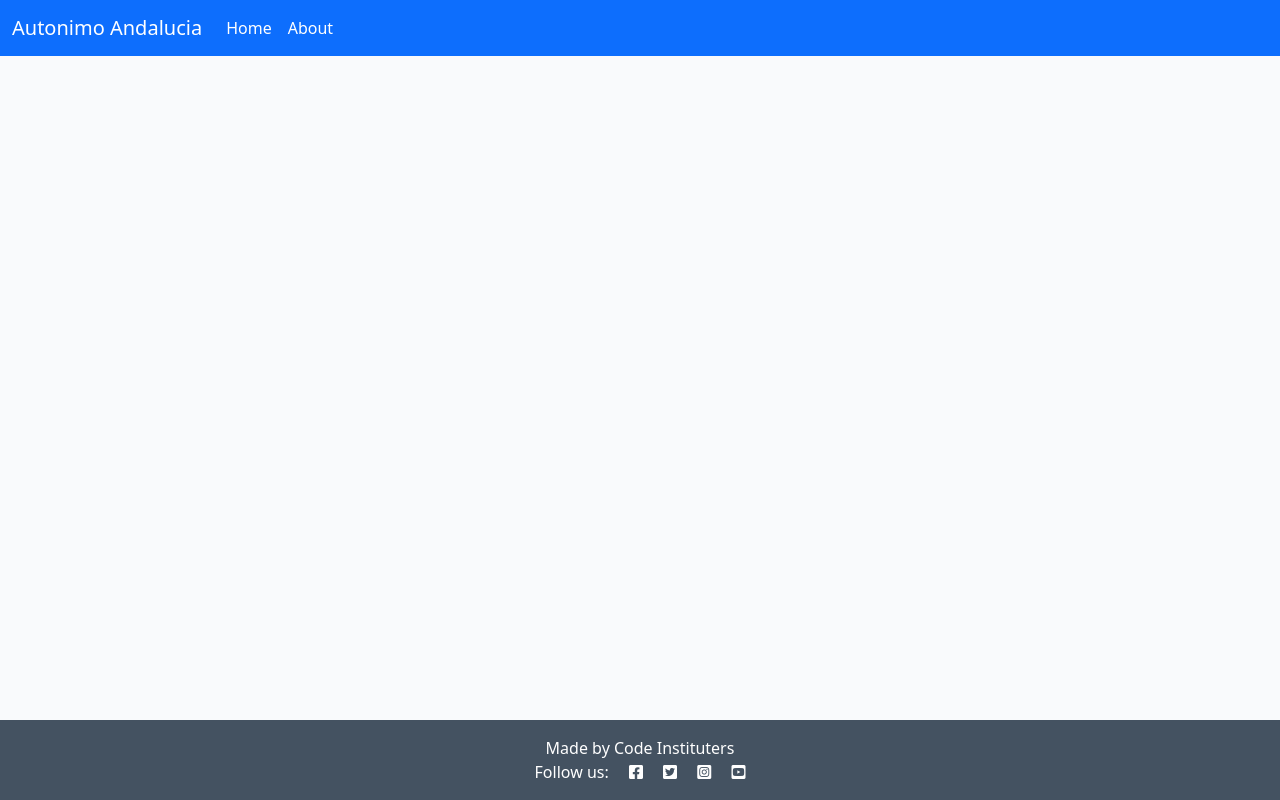
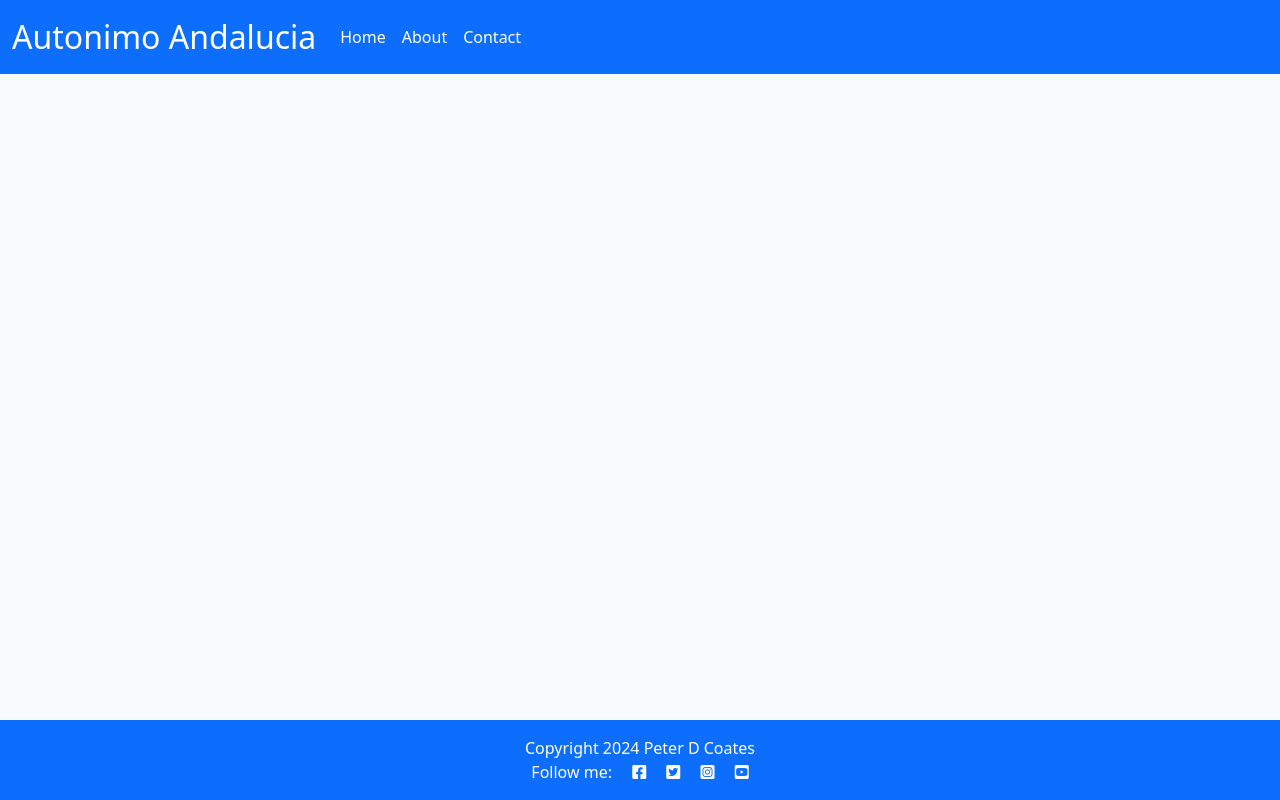
Before and after one commit to coatespeter/autonimo-blog-pp4, a Django app: page / in a window 1280 px wide. Run offline with Django 4.2, Linux system fonts and the light colour scheme; data that the repository does not hold is empty.

Commit message:
update styling in the header and footer

```diff
--- a/posts/templates/posts/index.html
+++ b/posts/templates/posts/index.html
@@ -50,3 +50,6 @@
 
 <!-- index.html content ends here -->
 {% endblock %}
+{% block copyright %}
+    Copyright 2024 Peter D Coates
+{% endblock %}
--- a/templates/base.html
+++ b/templates/base.html
@@ -28,8 +28,9 @@
     <!-- Navigation -->
     <nav class="navbar navbar-expand-lg bg-primary" data-bs-theme="dark">
         <div class="container-fluid">
-            <span class="navbar-brand text-white">Autonimo Andalucia</span>
-            <button class="navbar-toggler" type="button" data-bs-toggle="collapse" data-bs-target="#navbarColor01" aria-controls="navbarColor01" aria-expanded="false" aria-label="Toggle navigation">
+            <span class="navbar-brand text-white mx-auto fs-2 me-3">Autonimo Andalucia</span>
+            <button class="navbar-toggler" type="button" data-bs-toggle="collapse" data-bs-target="#navbarColor01"
+                aria-controls="navbarColor01" aria-expanded="false" aria-label="Toggle navigation">
                 <span class="navbar-toggler-icon"></span>
             </button>
             <div class="collapse navbar-collapse" id="navbarColor01">
@@ -41,6 +42,9 @@
                     </li>
                     <li class="nav-item">
                         <a class="nav-link text-white" href="#">About</a>
+                    </li>
+                    <li class="nav-item">
+                        <a class="nav-link text-white" href="#">Contact</a>
                     </li>
                 </ul>
             </div>
@@ -56,9 +60,9 @@
     </main>
 
     <!-- Footer -->
-    <footer class="footer mt-auto py-3 dark-bg">
-        <p class="m-0 text-center text-white">Made by Code Instituters</p>
-        <p class="m-0 text-center text-white">Follow us: <i class="fab fa-facebook-square ms-3"></i>
+    <footer class="footer mt-auto py-3 bg-primary">
+        <p class="m-0 text-center text-white"> {% block copyright %} Made by Peter D Coates {% endblock copyright %}</p>
+        <p class="m-0 text-center text-white">Follow me: <i class="fab fa-facebook-square ms-3"></i>
             <i class="fab fa-twitter-square ms-3"></i>
             <i class="fab fa-instagram-square ms-3"></i>
             <i class="fab fa-youtube-square ms-3"></i>
```
Lines whose indentation alone changed are shown as unchanged.
